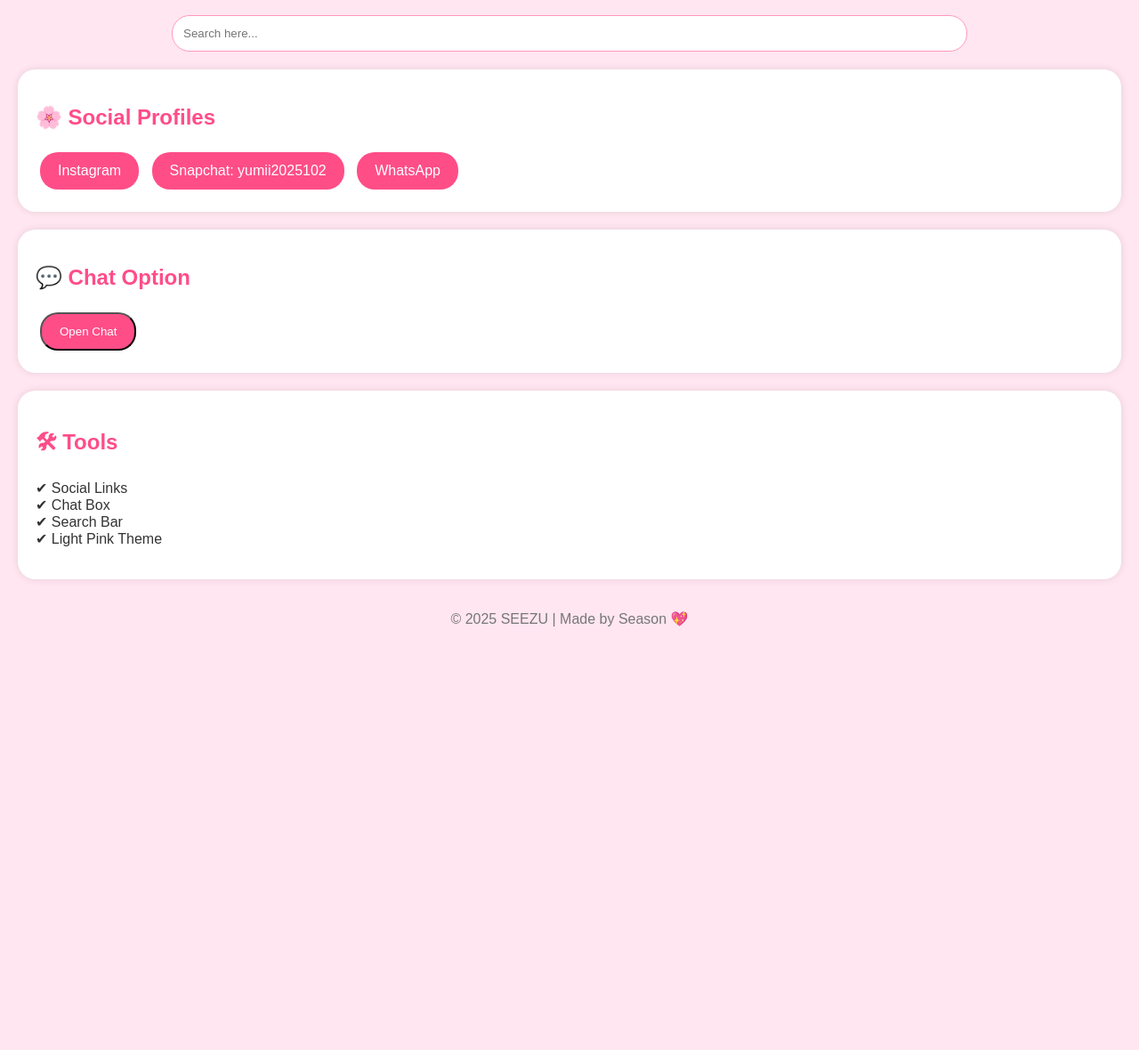
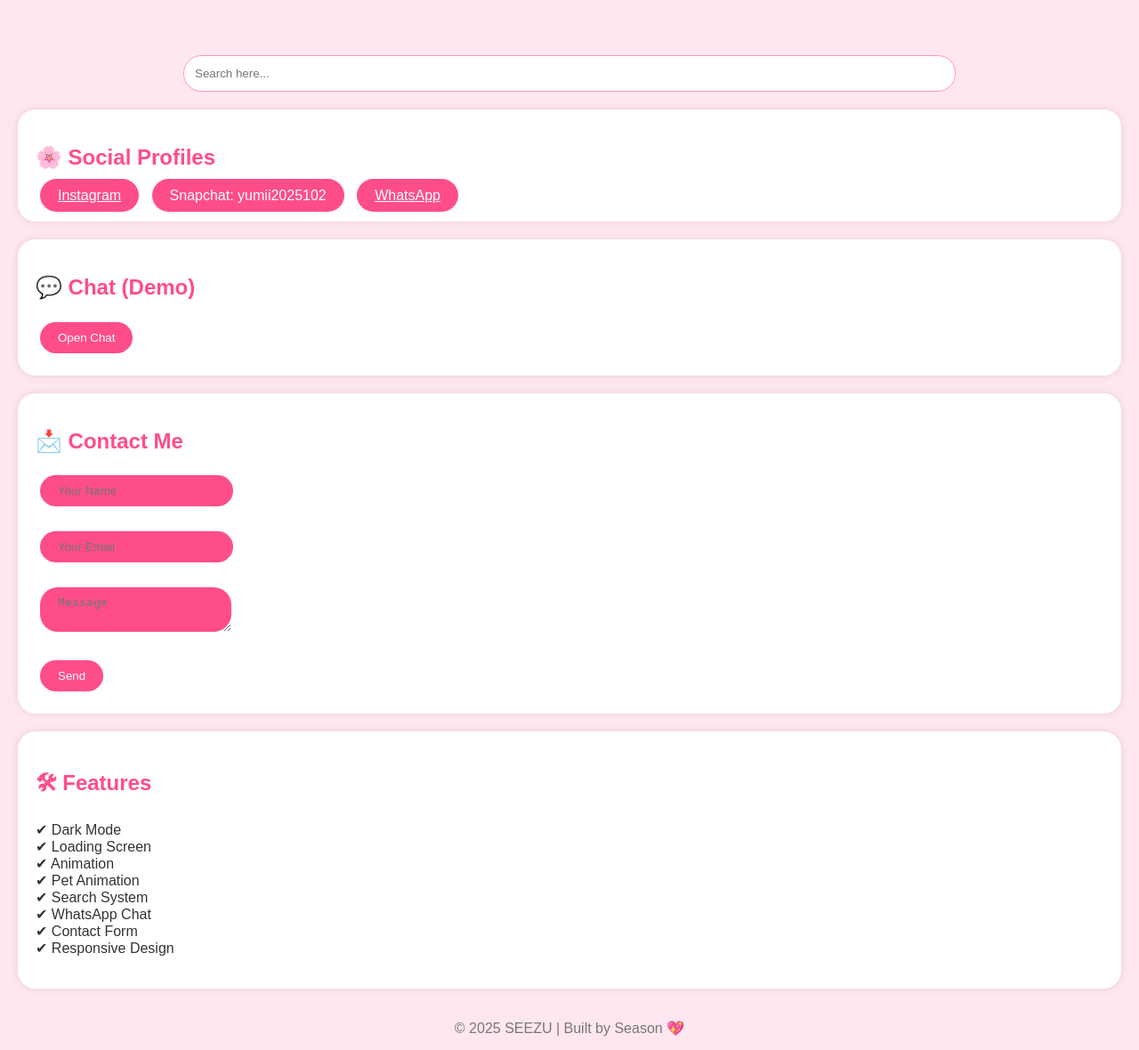
Before and after one commit to mausamhacks/seezu-site, a plain HTML site: page index.html in a window 1280 px wide. Shown: the part 234-1414 px from the top of the page at 89% size. Before the commit the page ends 954 px from the top, so only its background shows below. Drawn offline with Linux system fonts and the light colour scheme.

Commit message:
Refactor index.html for improved structure and style

```diff
--- a/index.html
+++ b/index.html
@@ -6,75 +6,96 @@
 <meta name="viewport" content="width=device-width, initial-scale=1.0">
 
 <style>
+/* RESET */
+*{box-sizing:border-box;}
 body{
   margin:0;
-    font-family: Arial, sans-serif;
-    background: #ffe6f0;
+  font-family:Arial, sans-serif;
+  background:#ffe6f0;
   color:#333;
+  transition:0.3s;
+}
+.dark{
+  background:#121212;
+  color:#fff;
+}
+.dark section{background:#1f1f1f;}
+
+/* LOADER */
+#loader{
+  position:fixed;
+  inset:0;
+  background:#ffe6f0;
+  display:flex;
+  justify-content:center;
+  align-items:center;
+  z-index:9999;
+}
+#loader h1{
+  color:#ff4d88;
+  animation:pulse 1.5s infinite;
+}
+@keyframes pulse{
+  0%,100%{opacity:1;}
+  50%{opacity:0.4;}
 }
 
-/* Header */
+/* HEADER */
 header{
   text-align:center;
   padding:40px 10px;
 }
-
 #logo{
   font-size:70px;
   font-weight:bold;
   color:#ff4d88;
-    letter-spacing:5px;
+}
+#pet{
+  font-size:60px;
+  animation:bounce 2s infinite;
+}
+@keyframes bounce{
+  0%,100%{transform:translateY(0);}
+  50%{transform:translateY(-12px);}
 }
 
-/* Pet emoji */
-#pet{
-    font-size:60px;
+/* BUTTON */
+.btn{
+  padding:10px 20px;
+  border:none;
+  border-radius:20px;
+  background:#ff4d88;
+  color:#fff;
+  cursor:pointer;
+  margin:5px;
 }
 
-/* Search bar */
-.search-box{
-    text-align:center;
-    margin:20px;
-}
-
+/* SEARCH */
+.search-box{text-align:center;margin:20px;}
 .search-box input{
   width:70%;
   padding:12px;
   border-radius:20px;
   border:1px solid #ff99bb;
-    outline:none;
 }
 
-/* Sections */
+/* SECTIONS */
 section{
   background:#fff;
   margin:20px;
   padding:20px;
   border-radius:20px;
   box-shadow:0 0 10px rgba(0,0,0,0.1);
+  animation:fade 1s ease;
 }
+@keyframes fade{
+  from{opacity:0;transform:translateY(20px);}
+  to{opacity:1;transform:translateY(0);}
+}
+h2{color:#ff4d88;}
 
-h2{
-    color:#ff4d88;
-}
-
-/* Buttons */
-.btn{
-    display:inline-block;
-    padding:12px 20px;
-    background:#ff4d88;
-    color:white;
-    text-decoration:none;
-    border-radius:20px;
-    margin:5px;
-}
-
-/* Chat box */
-#chatBox{
-    display:none;
-    margin-top:10px;
-}
-
+/* CHAT */
+#chatBox{display:none;}
 #chatBox textarea{
   width:100%;
   height:80px;
@@ -82,6 +103,7 @@ h2{
   padding:10px;
 }
 
+/* FOOTER */
 footer{
   text-align:center;
   padding:15px;
@@ -92,44 +114,82 @@ footer{
 
 <body>
 
+<!-- LOADER -->
+<div id="loader"><h1>SEEZU</h1></div>
+
 <header>
   <div id="logo">SEEZU</div>
   <div id="pet">🐶</div>
+  <button class="btn" onclick="toggleDark()">🌙 Dark Mode</button>
 </header>
 
 <div class="search-box">
-    <input type="text" placeholder="Search here...">
+  <input type="text" placeholder="Search here..." onkeyup="searchContent(this.value)">
 </div>
 
-<section>
+<section class="content">
 <h2>🌸 Social Profiles</h2>
 <a class="btn" href="https://instagram.com/fx_mausam.xo" target="_blank">Instagram</a>
-    <a class="btn" href="#">Snapchat: yumii2025102</a>
+<a class="btn">Snapchat: yumii2025102</a>
 <a class="btn" href="https://wa.me/91XXXXXXXXXX" target="_blank">WhatsApp</a>
 </section>
 
-<section>
-    <h2>💬 Chat Option</h2>
+<section class="content">
+<h2>💬 Chat (Demo)</h2>
 <button class="btn" onclick="openChat()">Open Chat</button>
 <div id="chatBox">
-        <textarea placeholder="Type your message..."></textarea>
-        <br><br>
+<textarea placeholder="Type your message..."></textarea><br><br>
 <button class="btn">Send</button>
 </div>
 </section>
 
-<section>
-    <h2>🛠 Tools</h2>
-    <p>✔ Social Links <br> ✔ Chat Box <br> ✔ Search Bar <br> ✔ Light Pink Theme</p>
+<section class="content">
+<h2>📩 Contact Me</h2>
+<form action="mailto:yourmail@gmail.com" method="post" enctype="text/plain">
+<input class="btn" type="text" placeholder="Your Name"><br><br>
+<input class="btn" type="email" placeholder="Your Email"><br><br>
+<textarea class="btn" placeholder="Message"></textarea><br><br>
+<button class="btn">Send</button>
+</form>
+</section>
+
+<section class="content">
+<h2>🛠 Features</h2>
+<p>
+✔ Dark Mode<br>
+✔ Loading Screen<br>
+✔ Animation<br>
+✔ Pet Animation<br>
+✔ Search System<br>
+✔ WhatsApp Chat<br>
+✔ Contact Form<br>
+✔ Responsive Design
+</p>
 </section>
 
 <footer>
-    © 2025 SEEZU | Made by Season 💖
+© 2025 SEEZU | Built by Season 💖
 </footer>
 
 <script>
+/* LOADER */
+window.onload=()=>{setTimeout(()=>{loader.style.display="none"},1200);}
+
+/* DARK MODE */
+function toggleDark(){
+  document.body.classList.toggle("dark");
+}
+
+/* CHAT */
 function openChat(){
   document.getElementById("chatBox").style.display="block";
+}
+
+/* SEARCH */
+function searchContent(val){
+  document.querySelectorAll(".content").forEach(s=>{
+    s.style.display=s.innerText.toLowerCase().includes(val.toLowerCase())?"block":"none";
+  });
 }
 </script>
 
```
Lines whose indentation alone changed are shown as unchanged.
